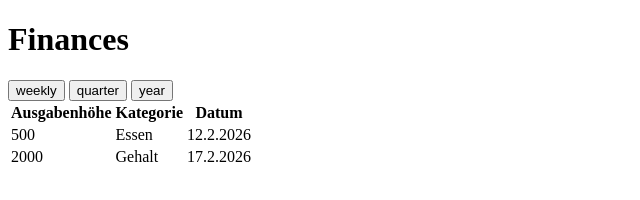
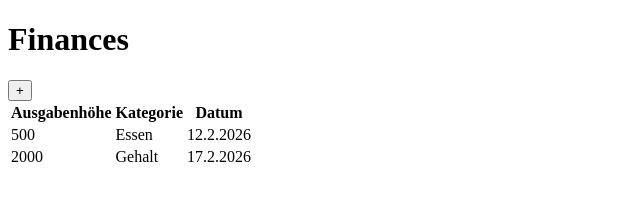
Before and after one commit to lenadill/SAP-Praktikum, a plain HTML site: page Liste/index.html in a window 1280 px wide. Shown: the whole page, without its empty margins (0-640 px from the left). Drawn offline with Linux system fonts and the light colour scheme.

Commit message:
buttons entfernt

```diff
--- a/Liste/index.html
+++ b/Liste/index.html
@@ -7,9 +7,7 @@
 </head>
 <body>
     <h1>Finances</h1>
-    <button>weekly</button>
-    <button> quarter</button>
-    <button> year</button>
+    <button>+</button>
     <table>
         <tr>
             <th>Ausgabenhöhe</th>
```
